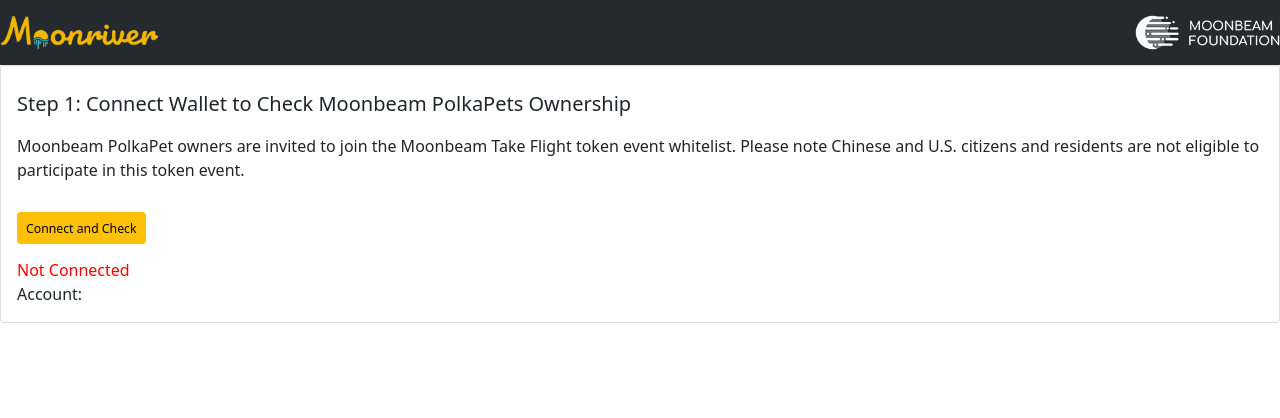
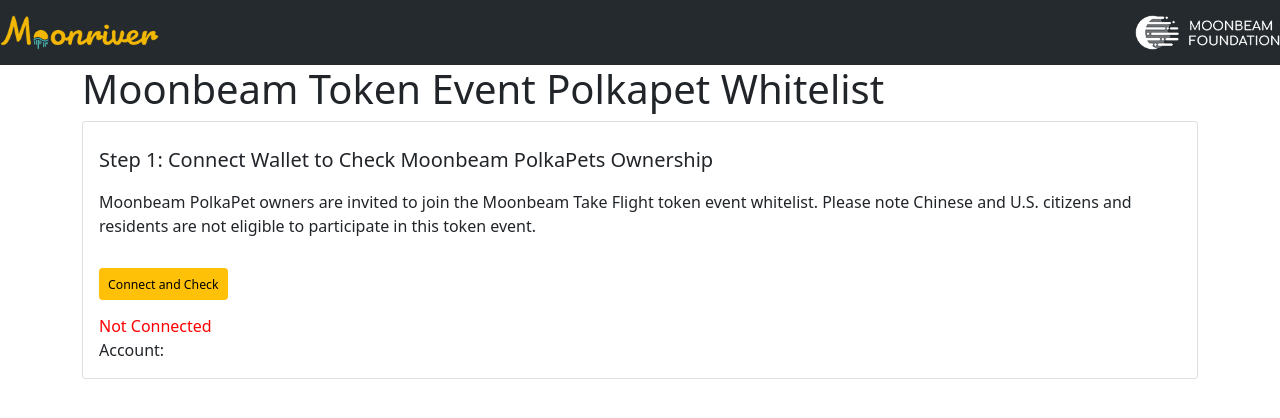
Before and after one commit to albertov19/nft-checker-dapp, a React (Create React App) app: page / in a window 1280 px wide. Shown: the top 418 px of the page. Built offline with nearby package versions, Linux system fonts and the light colour scheme.

Commit message:
add success page

```diff
--- a/src/App.tsx
+++ b/src/App.tsx
@@ -94,7 +94,11 @@
           </div>
         </nav>
         <section className="section">
-          <Card body>
+      <div className="container is-max-widescreen">
+      <h1 className="title">
+      Moonbeam Token Event Polkapet Whitelist
+        </h1>
+        {status !== "Submited successfully"&&<Card body>
             <Card.Title style={{padding:"0.5em 0 0.5em 0"}}>
               Step 1: Connect Wallet to Check Moonbeam PolkaPets Ownership
             </Card.Title>
@@ -129,8 +133,8 @@
                 {hasNFT ? "Owns a MOONBEAM NFT" : "Doesn't Own a MOONBEAM NFT"}
               </div>
             )}
-          </Card>
-          {hasNFT ? (
+          </Card>}
+          {hasNFT&&status !== "Submited successfully" && (
             <Card body>
               <Card.Title style={{padding:"0.5em 0 0.5em 0"}}>
                 Step 2: Register email to join the Moonbeam Take Flight
@@ -171,7 +175,23 @@
                 Status: {status}
               </div>
             </Card>
-          ) : null}
+          )}
+          {status === "Submited successfully" && (
+            <Card body>
+              <Card.Title style={{padding:"0.5em 0 0.5em 0"}}>
+                Success!
+              </Card.Title>
+              <div>Signature: {signature}</div>
+              <div
+                style={
+                  status === "Submited successfully" ? { color: "green" } : {}
+                }
+              >
+                Status: {status}
+              </div>
+            </Card>
+          )}
+          </div>
         </section>
       </header>
     </div>
```
